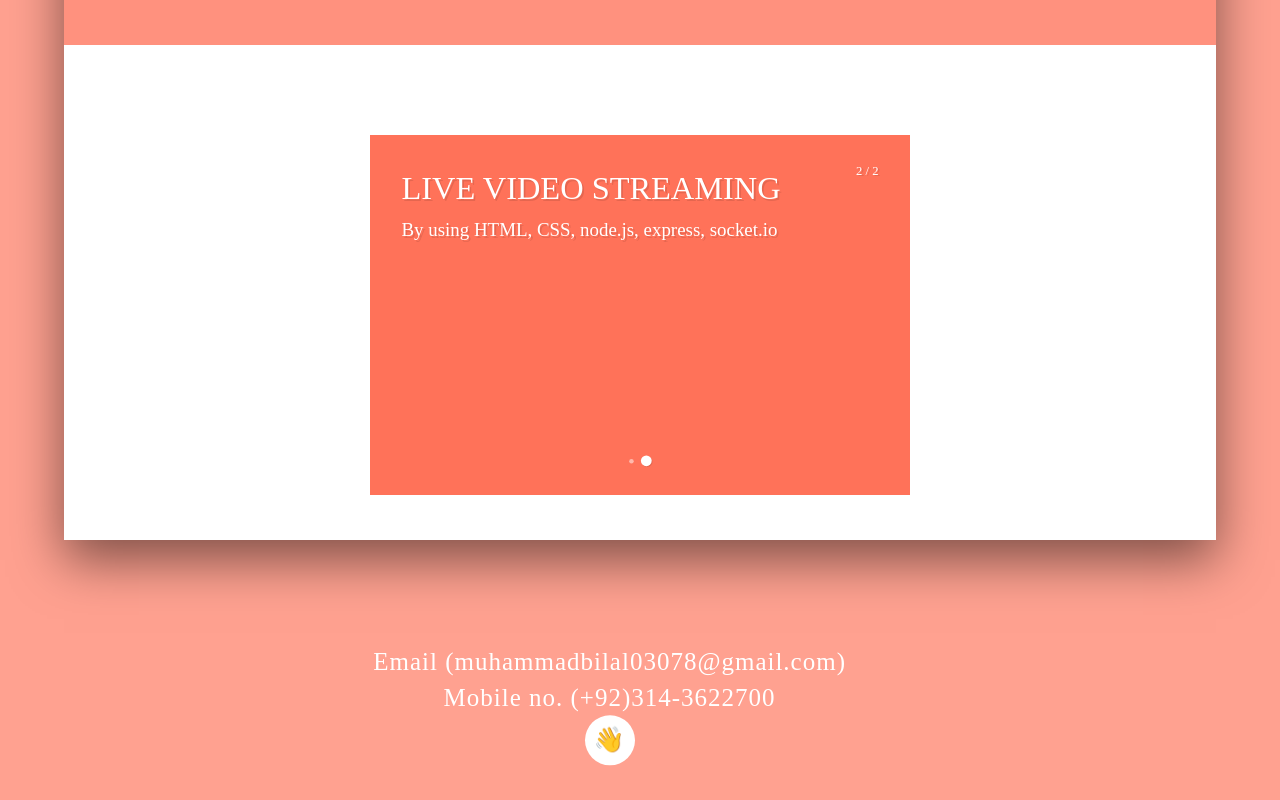
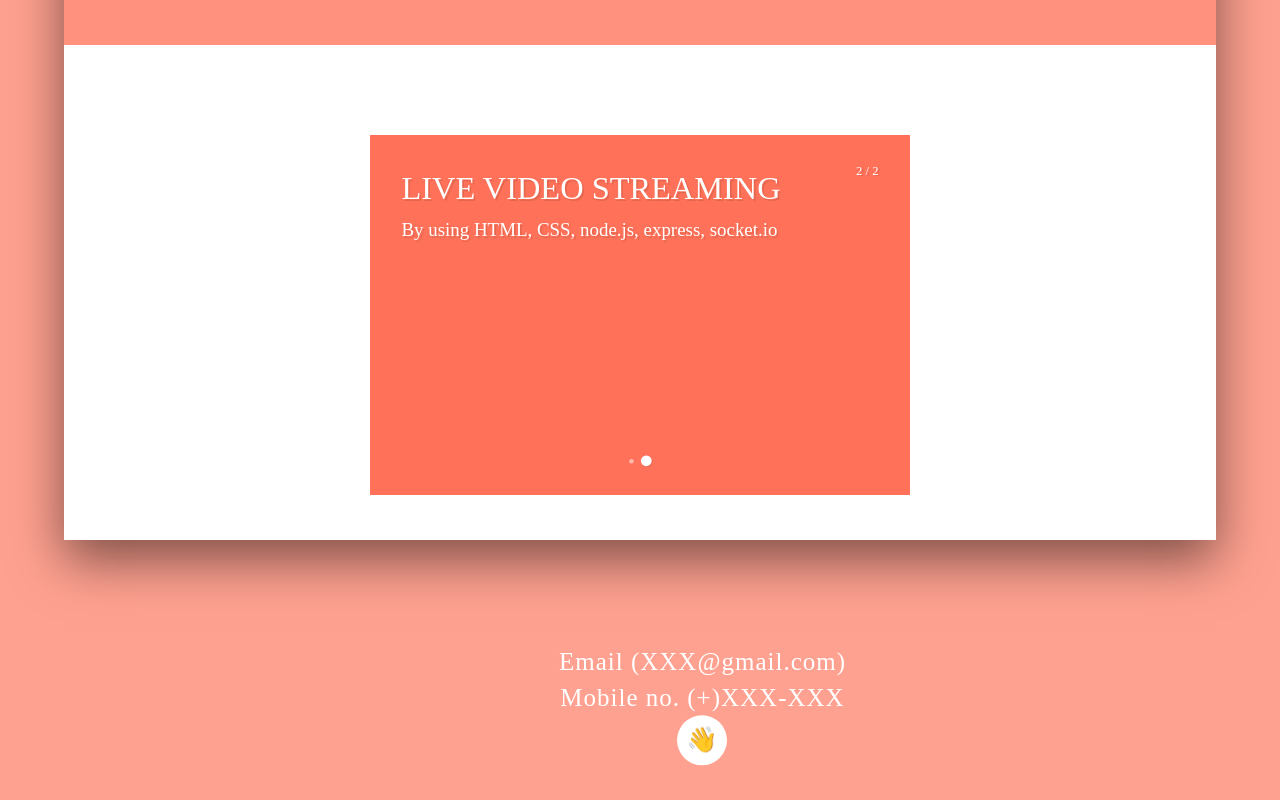
Before and after one commit to bilal-700/Web-Chat-Using-Socket.io, a website: page src/index.html in a window 1280 px wide. Shown: the part 750-1550 px from the top of the page. Drawn offline with nearby package versions, Linux system fonts and the light colour scheme; a web font is replaced by a local one.

Commit message:
Update index.html

```diff
--- a/src/index.html
+++ b/src/index.html
@@ -99,8 +99,8 @@
   <footer class="footer">
     <nav>
       <ul>
-        <li><a href="mailto:muhammadbilal03078@gmail.com">Email (muhammadbilal03078@gmail.com)</a></li><br />
-        <li><a href="tel:+92-314-362-2700">Mobile no. (+92)314-3622700</a></li><br />
+        <li><a href="mailto:">Email (XXX@gmail.com)</a></li><br />
+        <li><a href="tel:">Mobile no. (+)XXX-XXX</a></li><br />
         <li class='logo'>
           <p style='margin-top:7px'>👋</p>
         </li><br />
```
